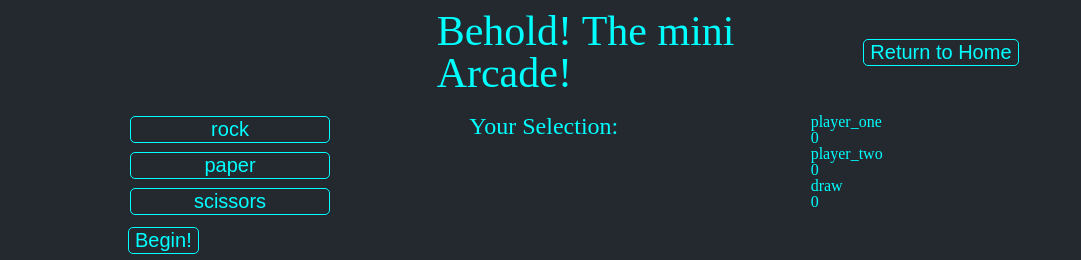
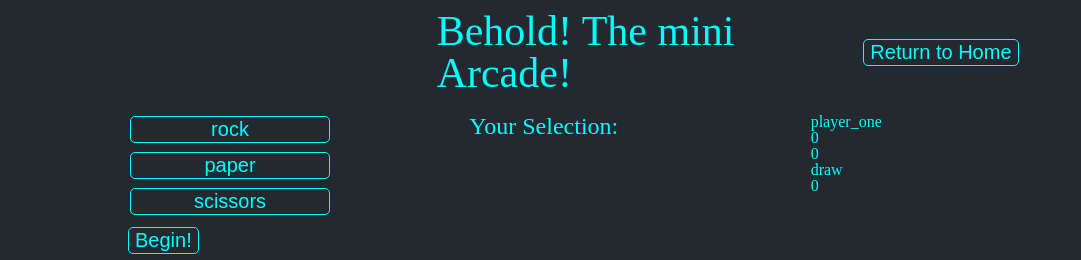
Before and after one commit to CD-Mackay/mini-arcade, a React app: page /rockpaperscissors in a window 1280 px wide. Shown: the top 260 px of the page, without its empty margins (0-1081 px from the left). Built offline with nearby package versions, Linux system fonts and the light colour scheme.

Commit message:
Add randomized robot names to scorekeeping

```diff
--- a/client/src/components/atoms/ScoreKeeper/ScoreKeeper.js
+++ b/client/src/components/atoms/ScoreKeeper/ScoreKeeper.js
@@ -8,12 +8,16 @@ import React from 'react';
 /* Asset Imports */
 import StyledScoreKeeper from './StyledScoreKeeper';
 
-const ScoreKeeper = ({record}) => {
+const ScoreKeeper = ({record, name}) => {
 
   const displayRecord = (object) => {
     let array = []
     for (const property in object) {
-      array.push(<div><p>{property}</p><p>{object[property]}</p></div>);
+      if (name !== "" && property === "player_two" ) {
+        array.push(<div><p>{name}</p><p>{object[property]}</p></div>)
+      } else {
+        array.push(<div><p>{property}</p><p>{object[property]}</p></div>);
+      }
     }
     return (array.map((element, index) => {
       return <div key={index}>{element}</div>
--- a/client/src/components/games/tictactoe/Tic.js
+++ b/client/src/components/games/tictactoe/Tic.js
@@ -45,18 +45,20 @@ const Tic = () => {
     setComputerPlayer(true);
     const computerName = robitNames[Math.floor(Math.random() * robitNames.length)]
     setOpponentName(computerName);
-    setComputerPlayerName(computerName);
     startGame();
   };
 
-  const setComputerPlayerName = (string) => {
-    let newRecord = {...record};
-    for (let property in newRecord) {
-      if (property == "player_two") {
-        property = string;
-      }
-    } setRecord(newRecord);
-  }
+  // const setComputerPlayerName = (string) => {
+  //   let newRecord = {...record};
+  //   for (let property in newRecord) {
+  //     if (property == "player_two") {
+  //       console.log("changing name");
+  //       property = string;
+  //       console.log(property, string, newRecord[property]);
+  //     }
+  //   } console.log("newrecord", newRecord);
+  //   setRecord(newRecord);
+  // }
 
   const handleUpdateRecord = (winner) => {
     let newRecord = {...record};
@@ -209,7 +211,7 @@ const Tic = () => {
           <Button message="Reset Game" onClick={() => resetGame()} />
           <Button message="Quit Game" />
         </div>
-        <ScoreKeeper record={record} />
+        <ScoreKeeper name={opponentName} record={record} />
       </div>
       }
     </StyledTic>
```
